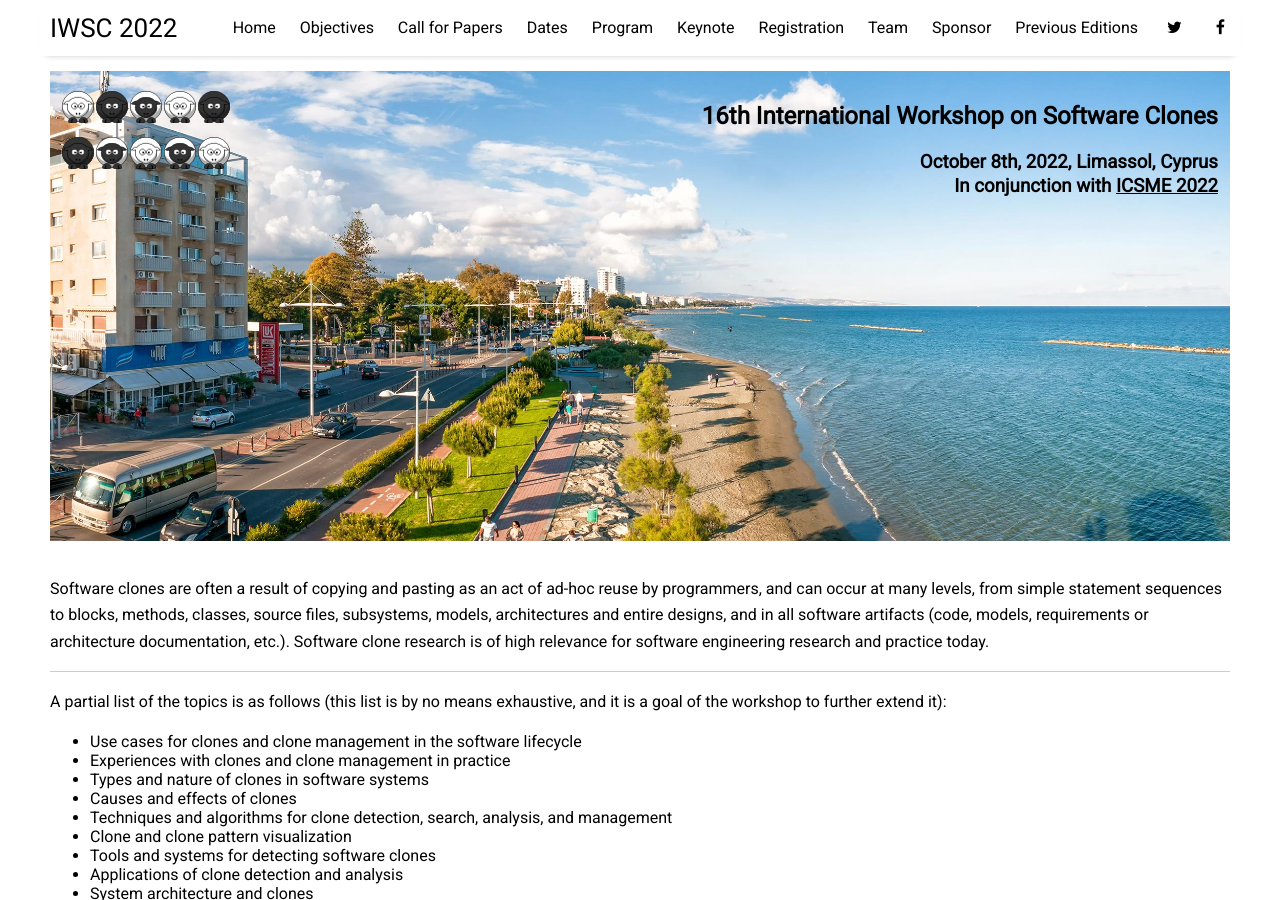
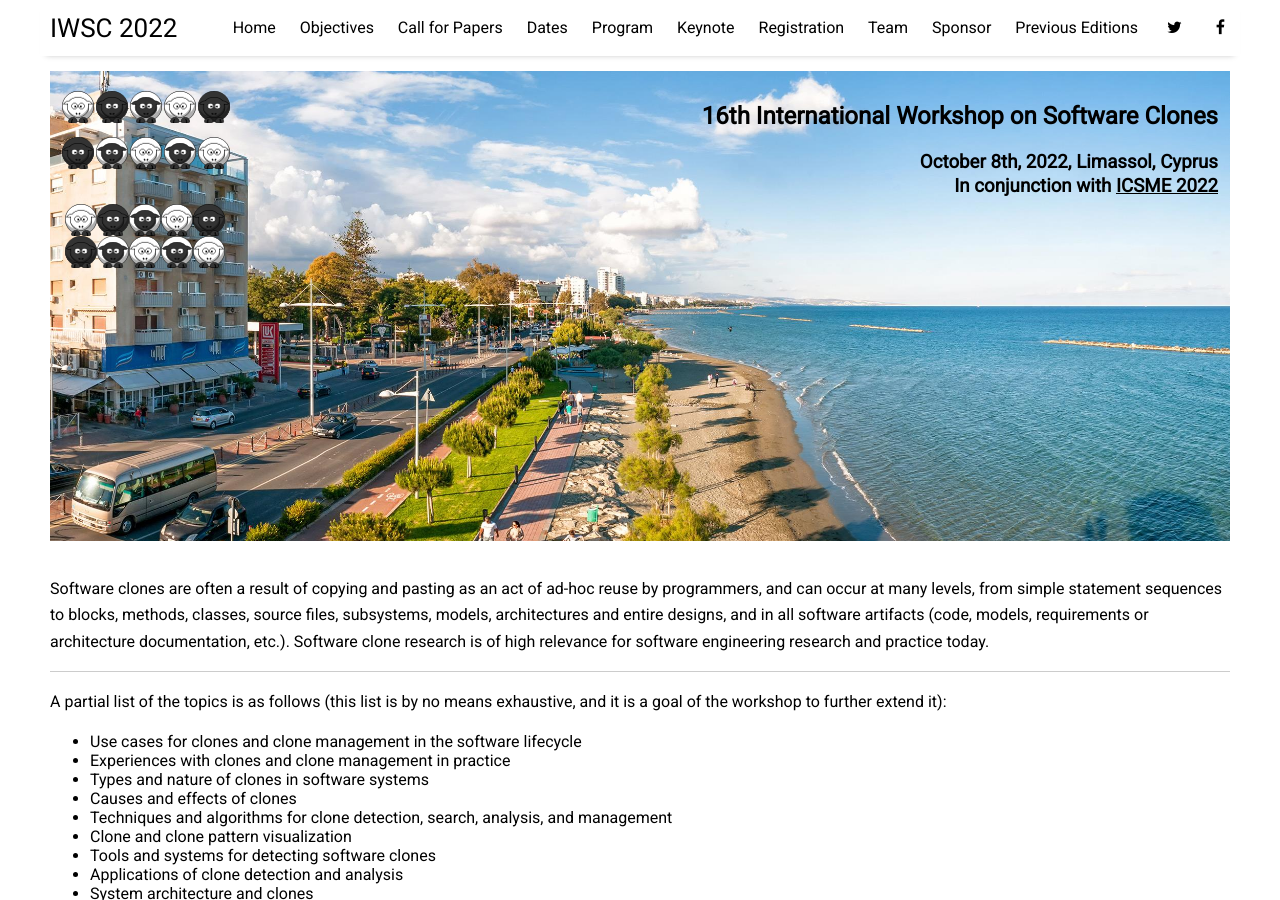
Before and after one commit to iwsc2023/iwsc2023.github.io, a Jekyll site: the page built from index.html, in a window 1280 px wide and 900 px high. Built offline with Jekyll 4.4.1, drawn with Linux system fonts in a browser that asks for light colours; nearby versions of some CDN libraries; the list of posts is cut into pages by our own code; comment, search, counter and statistics services are not loaded.

```diff
--- a/_layouts/home.html
+++ b/_layouts/home.html
@@ -40,6 +40,19 @@
       <span class="sheep sheep_white"></span>
     </div> -->
   </div>
+
+  <div id="sheep">
+      <span class="sheep sheep_white"></span>
+      <span class="sheep sheep_black"></span>
+      <span class="sheep sheep_black_white"></span>
+      <span class="sheep sheep_white"></span>
+      <span class="sheep sheep_black"></span><br />
+      <span class="sheep sheep_black"></span>
+      <span class="sheep sheep_black_white"></span>
+      <span class="sheep sheep_white"></span>
+      <span class="sheep sheep_black_white"></span>
+      <span class="sheep sheep_white"></span>
+    </div>
 
   <!---
   <div>
```
